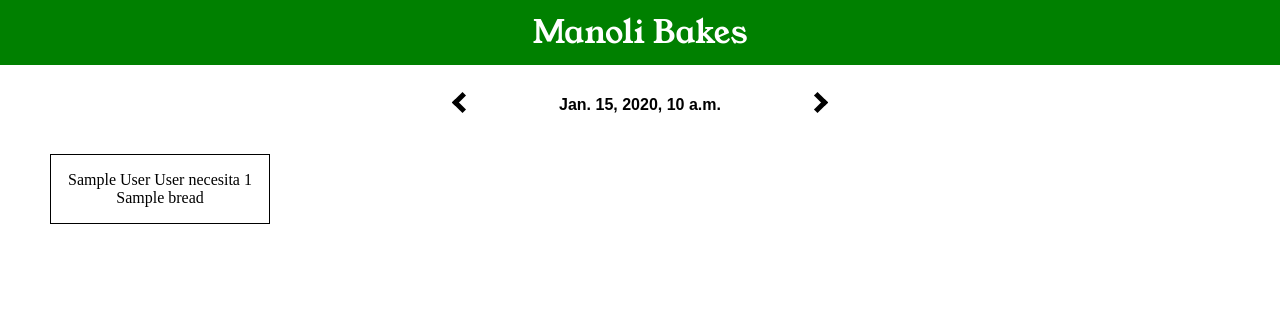
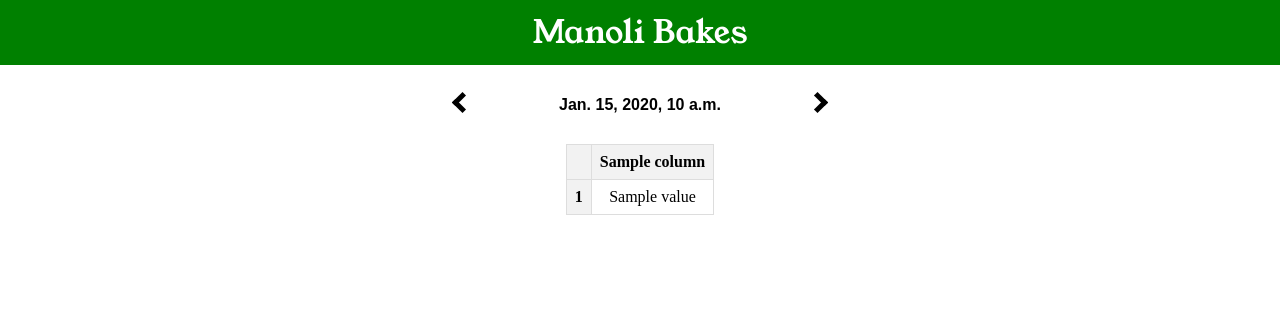
Before and after one commit to javlintor/bakery_management, a Django app: template manolibakes/core/templates/core/index.html in a window 1280 px wide. Shown: the top 325 px of the page. Run offline with Django 4.2, Linux system fonts and the light colour scheme; tables that the repository leaves empty hold one stand-in row (values such as "Sample post"); the template is opened without the code that fills it: values that come from a table or form of the project are taken from there, most other values are stand-ins (such as "Sample title", 1, 10 or a date in 2020); parts of the project's set-up code (start-up, migrations or seed data) failed here and were passed over.

Commit message:
table view

```diff
--- a/manolibakes/core/management/commands/insert_orders.py
+++ b/manolibakes/core/management/commands/insert_orders.py
@@ -76,7 +76,7 @@ class Command(BaseCommand):
         )
         parser.add_argument(
             "--days",
-            default=3,
+            default=10,
             help="Number of days ahead for computation"
         )
         parser.add_argument(
--- a/manolibakes/core/static/core/style.css
+++ b/manolibakes/core/static/core/style.css
@@ -54,13 +54,32 @@ body {
 }
 
 .orders-container {
-    display: grid;
-    grid-template-columns: repeat(5, 1fr);
-    padding: 20px;
+    display: flex;
+    justify-content: center;
+    align-items: center;
+    width: 100%;
 }
 
-.order-container {
-    border: 1px solid black;
-    margin: 10px;
+table {
+    border-collapse: collapse;
+    margin-top: 20px;
+}
+
+th, td {
+    border: 1px solid #ddd;
+    padding: 8px;
     text-align: center;
 }
+
+th {
+    background-color: #f2f2f2;
+    font-weight: bold;
+}
+
+tr:nth-child(even) {
+    background-color: #f2f2f2;
+}
+
+tr:nth-child(odd) {
+    background-color: #fff;
+}
--- a/manolibakes/core/templates/core/index.html
+++ b/manolibakes/core/templates/core/index.html
@@ -5,10 +5,25 @@
     <a id="right-arrow" href="/?date={{ day_after_iso }}"><i class="arrow right"></i></a>
 </div>
 <section class="orders-container">
-    {% for order in orders %}
-        <div class="order-container">
-            <p>{{ order.customer }} necesita {{ order.number}} {{ order.bread }}</p>
-        </div>
-    {% endfor %}
+    <table>
+        <thead>
+        <tr>
+            <th></th>  <!-- This cell is for the index name -->
+            {% for column in order_table.columns %}
+            <th>{{ column }}</th>
+            {% endfor %}
+        </tr>
+        </thead>
+        <tbody>
+        {% for index, row in order_table.iterrows %}
+        <tr>
+            <th>{{ index }}</th>  <!-- This cell is for the index value -->
+            {% for value in row %}
+            <td>{{ value }}</td>
+            {% endfor %}
+        </tr>
+        {% endfor %}
+        </tbody>
+    </table>
 </section>
 {% endblock content %}
```
Also changed, not shown: manolibakes/core/views.py (+22 -1 lines).
